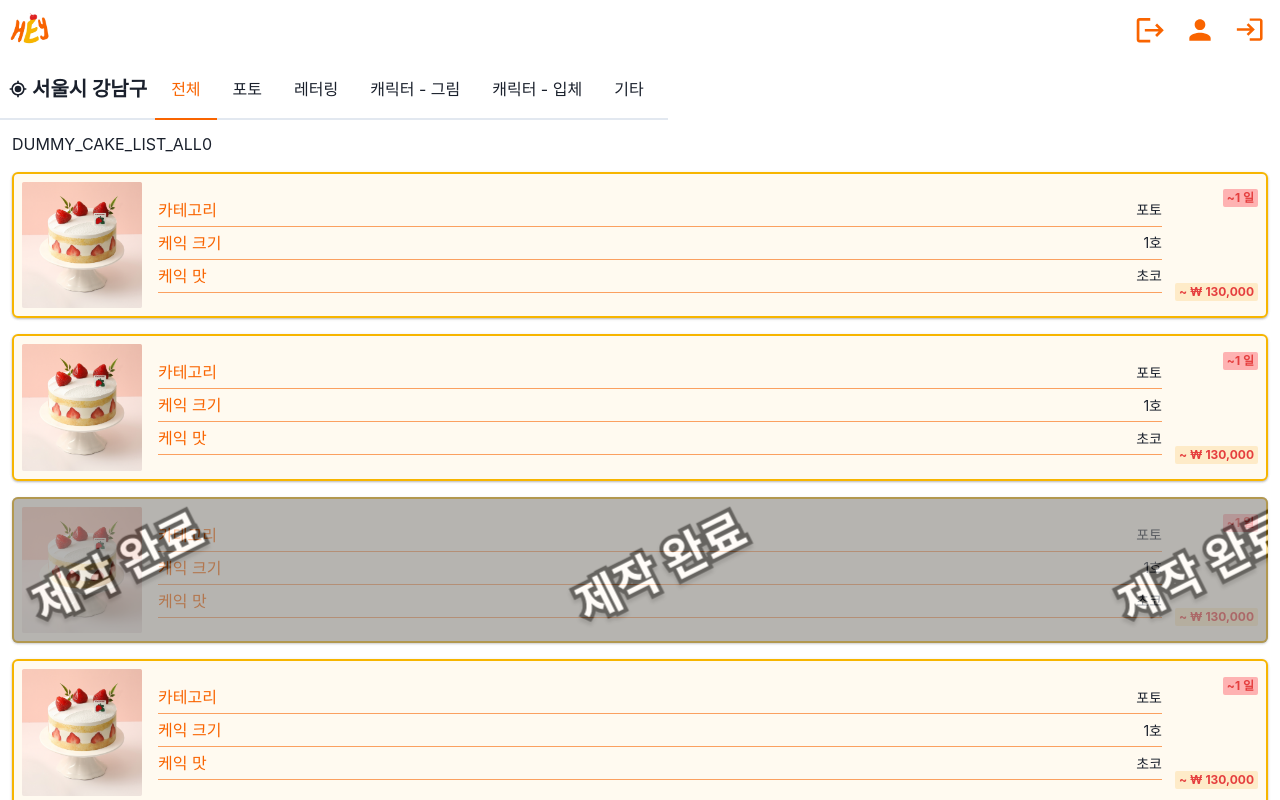
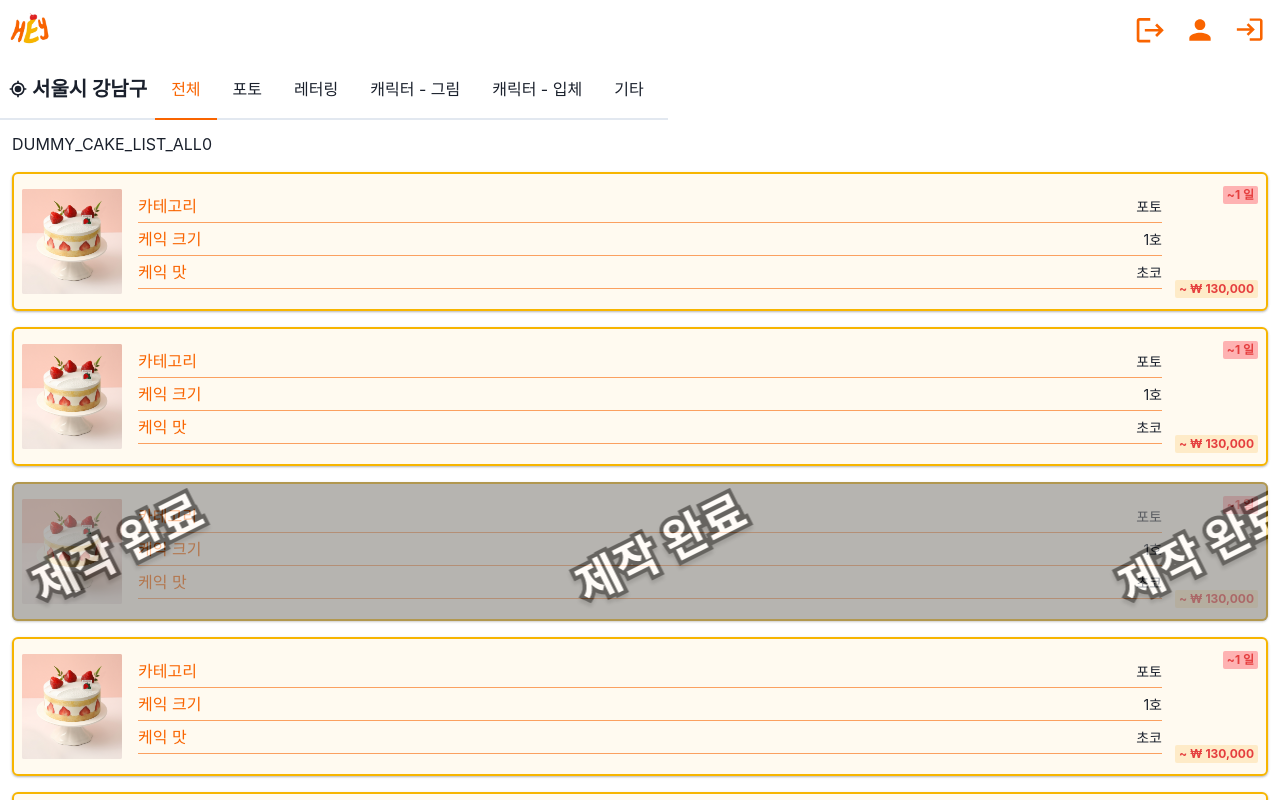
Before and after one commit to prgrms-web-devcourse/team-7sung-heycake-fe, a Next.js app: page /main in a window 1280 px wide. Shown: the top 800 px of the page. Built offline with nearby package versions, Linux system fonts and the light colour scheme.

Commit message:
feat: Map에 key 세부추가

```diff
--- a/components/Main/cakeItem.tsx
+++ b/components/Main/cakeItem.tsx
@@ -28,7 +28,7 @@ export default function CakeItem({ ...props }) {
         opacity={isComplete ? '0.4' : '1'}
       >
         <Box p={2} borderRadius="12px">
-          <Image width={120} height={120} src="/images/cake.png" alt="Cake" />
+          <Image width={100} height={100} src="/images/cake.png" alt="Cake" />
         </Box>
         <CardBody px={2}>
           <Flex padding={0} gap={1} flexDirection="column">
--- a/components/Main/locationSelectBox.tsx
+++ b/components/Main/locationSelectBox.tsx
@@ -66,6 +66,7 @@ export default function LocationSelectBox() {
             <Grid gap={3} py={2} gridTemplateColumns="repeat(2, 1fr)">
               {SEOUL_AREA.map((cityName) => (
                 <LocationListItem
+                  key={cityName}
                   name={cityName}
                   onClose={onClose}
                   setLocation={setLocation}
```
